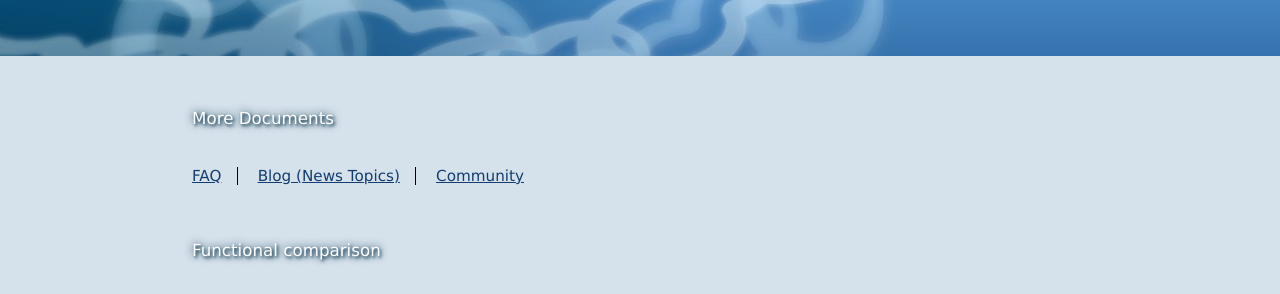
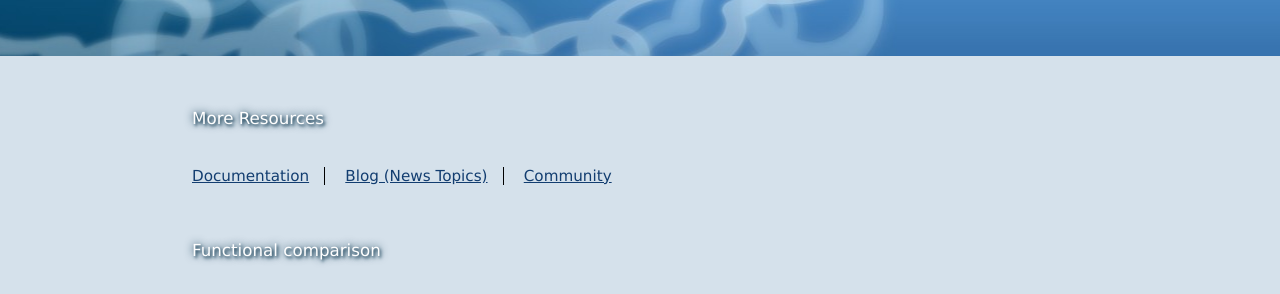
Before and after one commit to groonga/gcs.groonga.org, a Jekyll site: the page built from index.md, in a window 1280 px wide. Shown: the part 214-508 px from the top of the page. Built offline with Jekyll 4.4.1, drawn with Linux system fonts in a browser that asks for light colours.

```diff
--- a/_layouts/default.html
+++ b/_layouts/default.html
@@ -17,12 +17,9 @@
     <nav>
       <ul>
         <li><a href="/#cover">About</a></li>
-        <li><a href="/install/">Install</a></li>
-        <li><a href="/tutorial/">Tutorial</a></li>
         <li><a href="/docs/">Documentation</a></li>
-        <li><a href="/faq/">FAQ</a></li>
+        <li><a href="/community/">Community</a></li>
         <li><a href="/blog/">Blog</a></li>
-        <li><a href="/community/">Community</a></li>
       </ul>
     </nav>
     <footer>
--- a/index.md
+++ b/index.md
@@ -11,16 +11,16 @@ style: screen/home.css
      compatible open source full text search service.</p>
 
   <div id="featured">
-    <p id="install"><a href="install/">Install</a></p>
-    <p id="tutorial"><a href="tutorial/">Tutorial</a></p>
+    <p id="install"><a href="docs/install/">Install</a></p>
+    <p id="tutorial"><a href="docs/tutorial/">Tutorial</a></p>
   </div>
 </section>
 
 
-<section id="more-documents">
-  <h2>More Documents</h2>
+<section id="more-resources">
+  <h2>More Resources</h2>
   <ul>
-    <li><a href="/faq/">FAQ</a></li>
+    <li><a href="/docs/">Documentation</a></li>
     <li><a href="/blog/">Blog (News Topics)</a></li>
     <li><a href="/community/">Community</a></li>
   </ul>
--- a/stylesheets/screen/home.css
+++ b/stylesheets/screen/home.css
@@ -123,19 +123,19 @@ nav {
   display: none;
 }
 
-#more-documents ul {
+#more-resources ul {
   margin: 0;
   padding: 0;
 }
 
-#more-documents ul li {
+#more-resources ul li {
   border-right: 1px solid;
   display: inline;
   margin: 0 1em 0 0;
   padding: 0 1em 0 0;
 }
 
-#more-documents ul li:last-child {
+#more-resources ul li:last-child {
   border-right: 0 none;
   margin-right: 0;
   padding-right: 0;
```
Also changed, not shown: docs/index.md (+4 -4 lines), docs/faq/index.md (renamed from faq/index.md), docs/install/index.md (renamed from install/index.md), docs/restrictions/index.md (renamed from restrictions/index.md), docs/tutorial/configure-hosts.png (renamed from tutorial/configure-hosts.png), docs/tutorial/gcs-import-examples-finished.png (renamed from tutorial/gcs-import-examples-finished.png), docs/tutorial/gcs-import-examples-started.png (renamed from tutorial/gcs-import-examples-started.png), docs/tutorial/gcs-import-examples.png (renamed from tutorial/gcs-import-examples.png), docs/tutorial/gcs-started.png (renamed from tutorial/gcs-started.png), docs/tutorial/index.md (renamed from tutorial/index.md), docs/tutorial/json-search-response.png (renamed from tutorial/json-search-response.png), docs/tutorial/web-ui.png (renamed from tutorial/web-ui.png).
